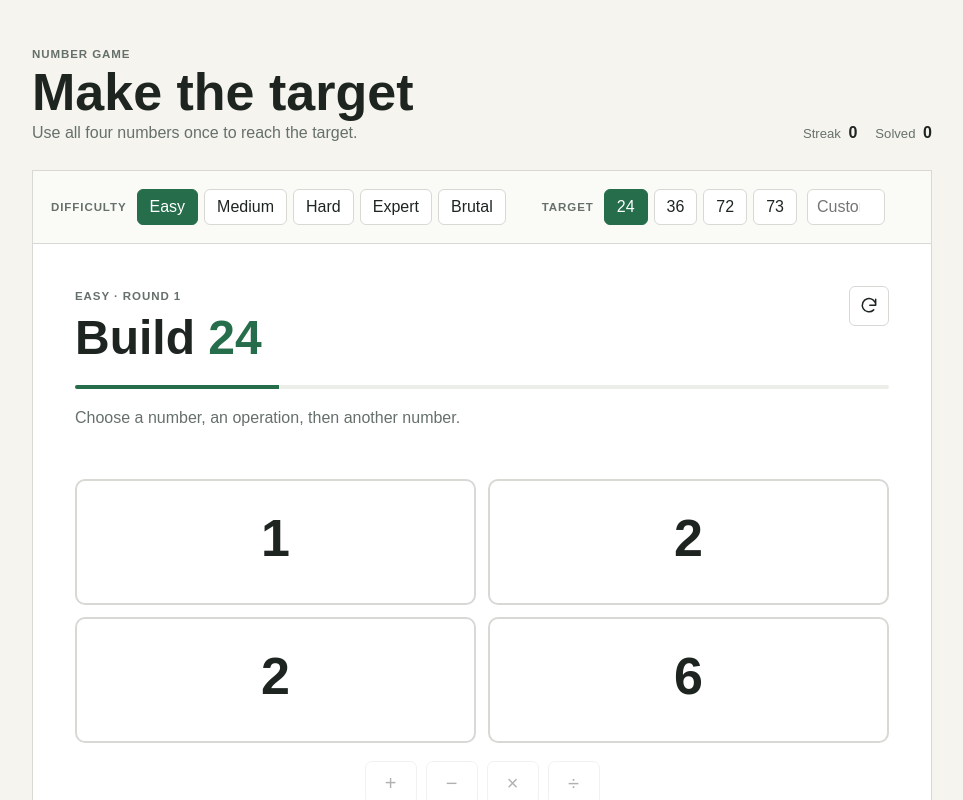
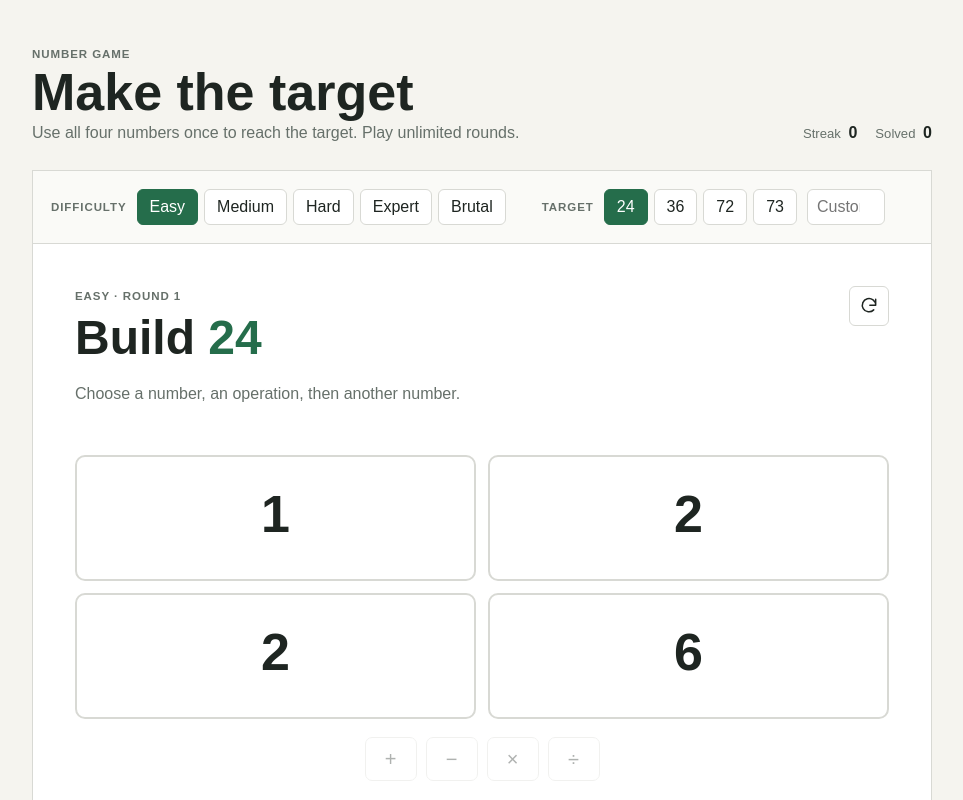
Before and after one commit to danielchen8624/mathgames, a Next.js app: page / in a window 1280 px wide. Shown: the top 800 px of the page, without its empty margins (158-1121 px from the left). Built offline with nearby package versions, Linux system fonts and the light colour scheme.

Commit message:
Update Site source

```diff
--- a/app/globals.css
+++ b/app/globals.css
@@ -88,9 +88,7 @@ h1 { margin: 6px 0; font-size: clamp(2rem, 6vw, 3.25rem); line-height: 1; }
 .icon-button:hover { border-color: var(--accent); }
 svg { fill: none; stroke: currentColor; stroke-width: 1.8; stroke-linecap: round; stroke-linejoin: round; }
 
-.progress-track { height: 4px; margin: 20px 0; overflow: hidden; border-radius: 4px; background: #eceeea; }
-.progress-track span { display: block; width: 25%; height: 100%; background: var(--accent); transition: width .25s ease; }
-.status-area { min-height: 48px; }
+.status-area { min-height: 48px; margin-top: 20px; }
 .status-area p { margin: 0; color: var(--muted); }
 .feedback { margin-top: 8px; padding: 9px 12px; border-radius: 6px; background: var(--accent-soft); }
 .feedback.error { color: var(--danger); background: #f7e8e5; }
--- a/app/page.jsx
+++ b/app/page.jsx
@@ -13,7 +13,7 @@ export default function Home() {
         <div>
           <p className="kicker">Number game</p>
           <h1>Make the target</h1>
-          <p className="subtitle">Use all four numbers once to reach the target.</p>
+          <p className="subtitle">Use all four numbers once to reach the target. Play unlimited rounds.</p>
         </div>
         <div className="session-stats" aria-label="Session statistics">
           <span>Streak <strong id="streakStat">0</strong></span>
@@ -62,8 +62,6 @@ export default function Home() {
           <button className="icon-button" id="newPuzzleButton" type="button" aria-label="New puzzle" title="New puzzle"><RefreshIcon /></button>
         </div>
 
-        <div className="progress-track" aria-hidden="true"><span id="progressBar" /></div>
-
         <div className="status-area" aria-live="polite">
           <p id="instruction">Choose a number, an operation, then another number.</p>
           <div className="feedback" id="feedback" hidden />
--- a/public/game.js
+++ b/public/game.js
@@ -36,7 +36,6 @@
     feedback: document.querySelector("#feedback"),
     targetValue: document.querySelector("#targetValue"),
     roundLabel: document.querySelector("#roundLabel"),
-    progress: document.querySelector("#progressBar"),
     steps: document.querySelector("#steps"),
     undo: document.querySelector("#undoButton"),
     reveal: document.querySelector("#revealButton"),
@@ -337,7 +336,6 @@
   function render() {
     els.targetValue.textContent = state.target;
     els.roundLabel.textContent = `${LEVELS[state.level].name} · Round ${state.round}`;
-    els.progress.style.width = `${((state.round - 1) % 4 + 1) * 25}%`;
     els.impossible.hidden = state.level < 3;
     els.undo.disabled = state.history.length === 0 || state.solved;
     renderBoard();
```
